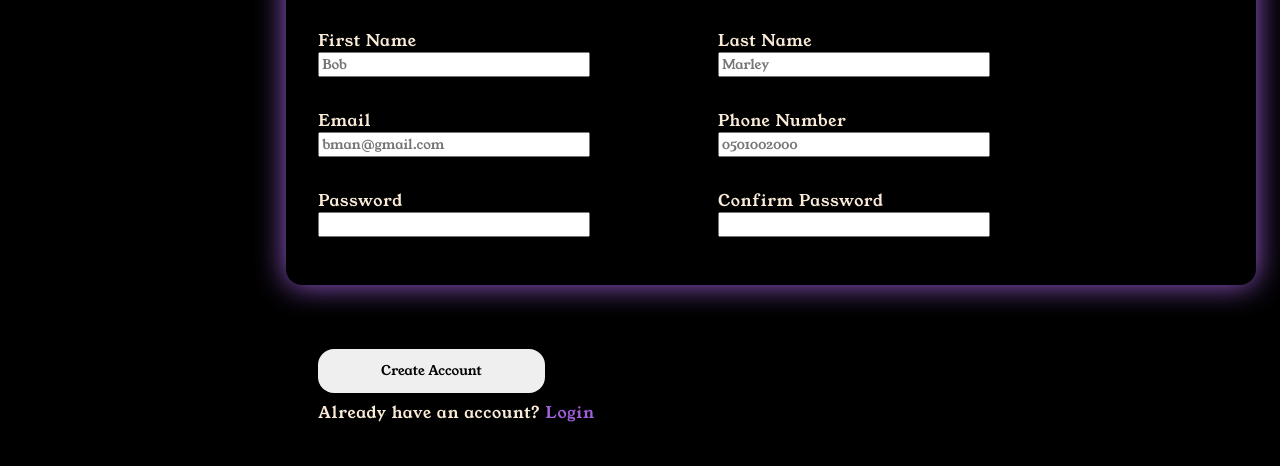
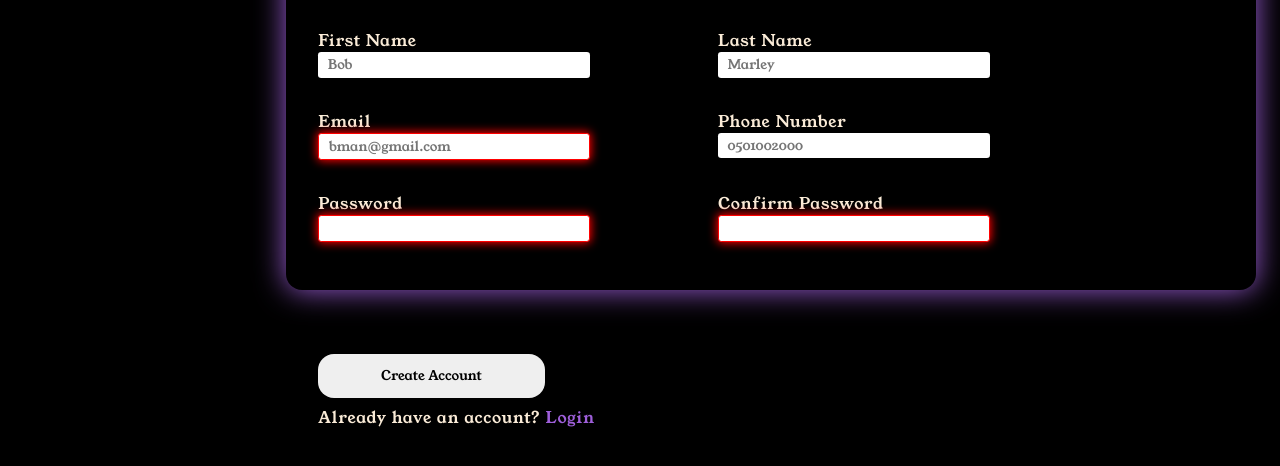
Before and after one commit to zuhayramin/odin-sign-up-form, a plain HTML site: page index.html in a window 1280 px wide. Shown: the part 240-706 px from the top of the page. Drawn offline with Linux system fonts and the light colour scheme.

Commit message:
Add styling for invalid inputs

```diff
--- a/style.css
+++ b/style.css
@@ -149,3 +149,19 @@ form > div {
 #login-link:hover {
     color: rgb(211, 169, 251);
 }
+
+input {
+    border-radius: 0.2rem;
+    border: none;
+    padding: 0.2rem 0.6rem;
+}
+
+input:user-invalid,
+input:invalid {
+    box-shadow: 0 0 10px 1px red;
+    border: 1px solid red;
+}
+
+input:focus:invalid {
+    box-shadow: none;
+}
```
